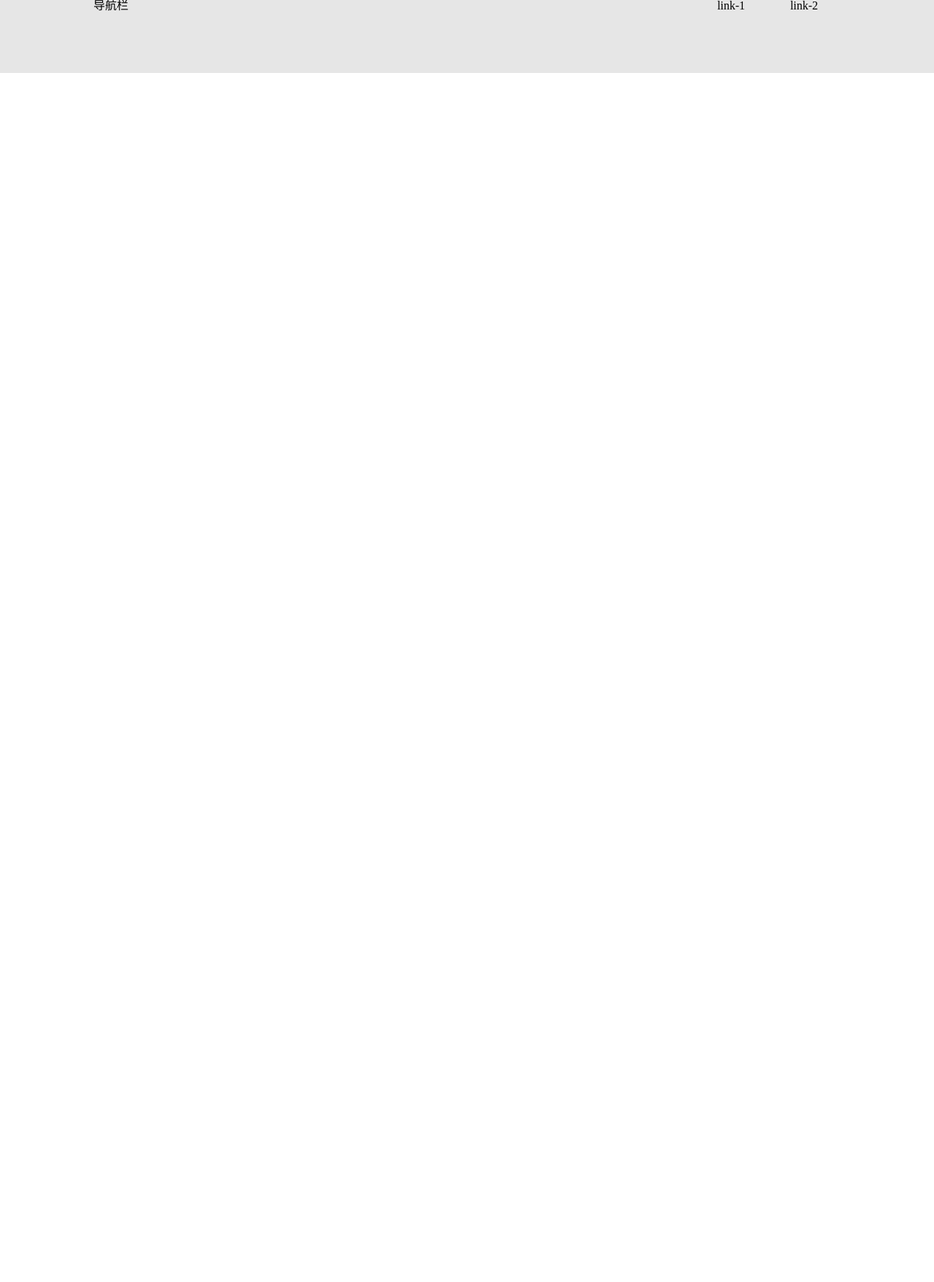
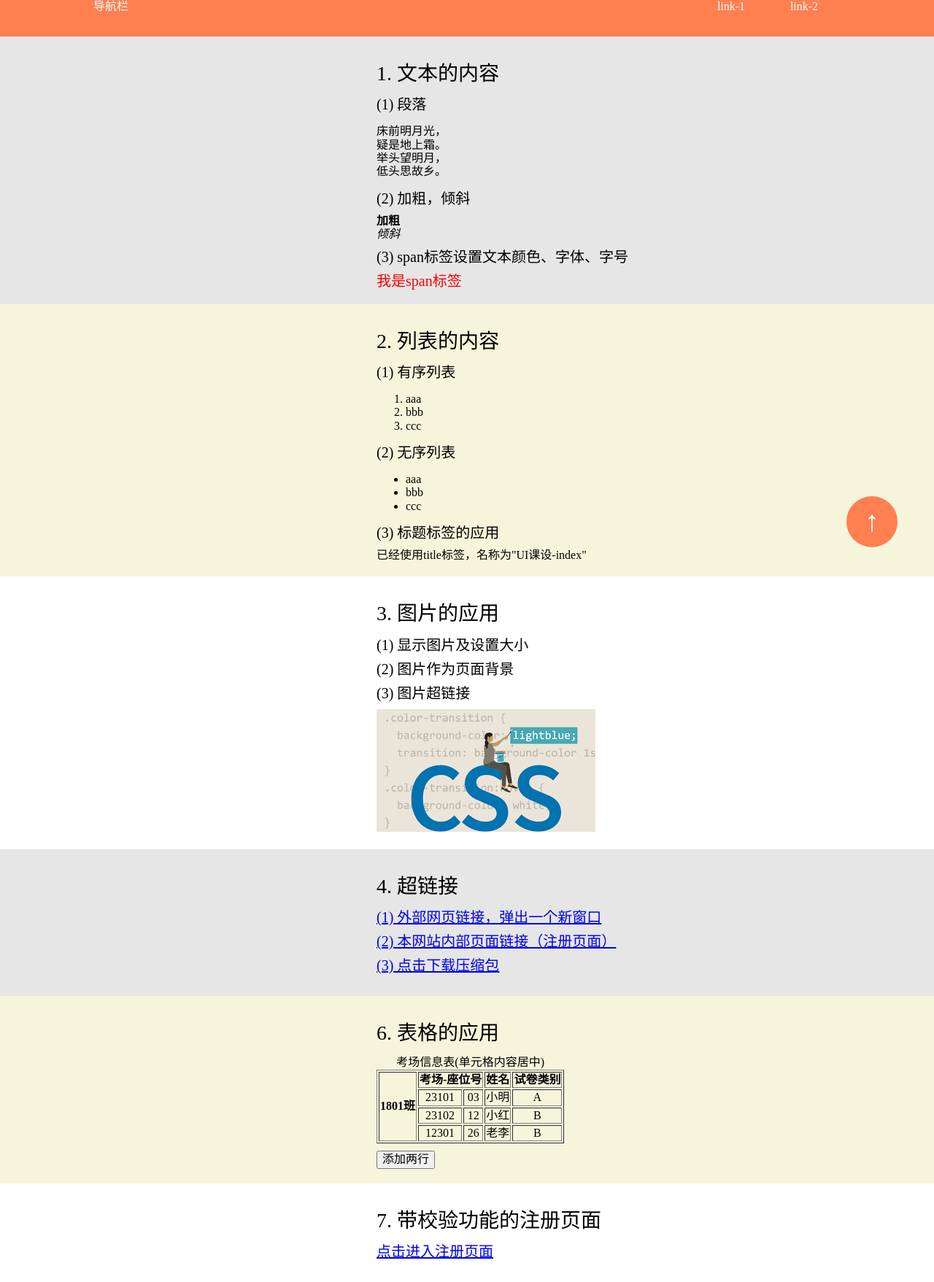
Before and after one commit to JellyfishMIX/ui-course-design, a plain HTML site: page index/index.html in a window 1280 px wide. Shown: the whole page at 73% size. Before the commit the page ends 800 px from the top, so only its background shows below. Drawn offline with Linux system fonts and the light colour scheme.

Commit message:
:construction: Initially completed the index page

```diff
--- /dev/null
+++ b/common/common.css
@@ -0,0 +1,48 @@
+/*common css*/
+
+/*10. header*/
+
+.header {
+    width: 100%;
+    height: 50px;
+    color: #fff;
+    background-color: coral;
+}
+
+.header-wrap {
+    margin: 0 auto;
+    width: 80%;
+    height: 50px;
+    display: flex;
+    flex-direction: row;
+    justify-content: space-between;
+    align-content: center;
+}
+
+.header-right {
+    display: flex;
+    flex-direction: row;
+    justify-content: space-around;
+    width: 200px;
+}
+
+/*5. anchor*/
+
+.anchor-to-top {
+    position: fixed;
+    right: 50px;
+    bottom: 50px;
+    width: 70px;
+    height: 70px;
+    color: white;
+    border-radius: 50%;
+    background-color: coral;
+}
+
+.anchor-to-top-content {
+    position: absolute;
+    top: 50%;
+    left: 50%;
+    transform: translate(-50%, -50%);
+    font-size: 40px;
+}
--- a/common/reset.css
+++ b/common/reset.css
@@ -1,50 +1,350 @@
-/*初始化css*/
+/*! normalize.css v8.0.1 | MIT License | github.com/necolas/normalize.css */
+/*https://github.com/necolas/normalize.css/blob/master/normalize.css*/
 
-/* http://meyerweb.com/eric/tools/css/reset/
-   v2.0 | 20110126
-   License: none (public domain)
-*/
+/* Document
+   ========================================================================== */
 
-html, body, div, span, applet, object, iframe,
-h1, h2, h3, h4, h5, h6, p, blockquote, pre,
-a, abbr, acronym, address, big, cite, code,
-del, dfn, em, img, ins, kbd, q, s, samp,
-small, strike, strong, sub, sup, tt, var,
-b, u, i, center,
-dl, dt, dd, ol, ul, li,
-fieldset, form, label, legend,
-table, caption, tbody, tfoot, thead, tr, th, td,
-article, aside, canvas, details, embed,
-figure, figcaption, footer, header, hgroup,
-menu, nav, output, ruby, section, summary,
-time, mark, audio, video {
+/**
+ * 1. Correct the line height in all browsers.
+ * 2. Prevent adjustments of font size after orientation changes in iOS.
+ */
+
+html {
+    line-height: 1.15; /* 1 */
+    -webkit-text-size-adjust: 100%; /* 2 */
+}
+
+/* Sections
+   ========================================================================== */
+
+/**
+ * Remove the margin in all browsers.
+ */
+
+body {
     margin: 0;
-    padding: 0;
-    border: 0;
-    font-size: 100%;
-    font: inherit;
+}
+
+/**
+ * Render the `main` element consistently in IE.
+ */
+
+main {
+    display: block;
+}
+
+/**
+ * Correct the font size and margin on `h1` elements within `section` and
+ * `article` contexts in Chrome, Firefox, and Safari.
+ */
+
+h1 {
+    font-size: 2em;
+    margin: 0.67em 0;
+}
+
+/* Grouping content
+   ========================================================================== */
+
+/**
+ * 1. Add the correct box sizing in Firefox.
+ * 2. Show the overflow in Edge and IE.
+ */
+
+hr {
+    box-sizing: content-box; /* 1 */
+    height: 0; /* 1 */
+    overflow: visible; /* 2 */
+}
+
+/**
+ * 1. Correct the inheritance and scaling of font size in all browsers.
+ * 2. Correct the odd `em` font sizing in all browsers.
+ */
+
+pre {
+    font-family: monospace, monospace; /* 1 */
+    font-size: 1em; /* 2 */
+}
+
+/* Text-level semantics
+   ========================================================================== */
+
+/**
+ * Remove the gray background on active links in IE 10.
+ */
+
+a {
+    background-color: transparent;
+}
+
+/**
+ * 1. Remove the bottom border in Chrome 57-
+ * 2. Add the correct text decoration in Chrome, Edge, IE, Opera, and Safari.
+ */
+
+abbr[title] {
+    border-bottom: none; /* 1 */
+    text-decoration: underline; /* 2 */
+    text-decoration: underline dotted; /* 2 */
+}
+
+/**
+ * Add the correct font weight in Chrome, Edge, and Safari.
+ */
+
+b,
+strong {
+    font-weight: bolder;
+}
+
+/**
+ * 1. Correct the inheritance and scaling of font size in all browsers.
+ * 2. Correct the odd `em` font sizing in all browsers.
+ */
+
+code,
+kbd,
+samp {
+    font-family: monospace, monospace; /* 1 */
+    font-size: 1em; /* 2 */
+}
+
+/**
+ * Add the correct font size in all browsers.
+ */
+
+small {
+    font-size: 80%;
+}
+
+/**
+ * Prevent `sub` and `sup` elements from affecting the line height in
+ * all browsers.
+ */
+
+sub,
+sup {
+    font-size: 75%;
+    line-height: 0;
+    position: relative;
     vertical-align: baseline;
 }
-/* HTML5 display-role reset for older browsers */
-article, aside, details, figcaption, figure,
-footer, header, hgroup, menu, nav, section {
+
+sub {
+    bottom: -0.25em;
+}
+
+sup {
+    top: -0.5em;
+}
+
+/* Embedded content
+   ========================================================================== */
+
+/**
+ * Remove the border on images inside links in IE 10.
+ */
+
+img {
+    border-style: none;
+}
+
+/* Forms
+   ========================================================================== */
+
+/**
+ * 1. Change the font styles in all browsers.
+ * 2. Remove the margin in Firefox and Safari.
+ */
+
+button,
+input,
+optgroup,
+select,
+textarea {
+    font-family: inherit; /* 1 */
+    font-size: 100%; /* 1 */
+    line-height: 1.15; /* 1 */
+    margin: 0; /* 2 */
+}
+
+/**
+ * Show the overflow in IE.
+ * 1. Show the overflow in Edge.
+ */
+
+button,
+input { /* 1 */
+    overflow: visible;
+}
+
+/**
+ * Remove the inheritance of text transform in Edge, Firefox, and IE.
+ * 1. Remove the inheritance of text transform in Firefox.
+ */
+
+button,
+select { /* 1 */
+    text-transform: none;
+}
+
+/**
+ * Correct the inability to style clickable types in iOS and Safari.
+ */
+
+button,
+[type="button"],
+[type="reset"],
+[type="submit"] {
+    -webkit-appearance: button;
+}
+
+/**
+ * Remove the inner border and padding in Firefox.
+ */
+
+button::-moz-focus-inner,
+[type="button"]::-moz-focus-inner,
+[type="reset"]::-moz-focus-inner,
+[type="submit"]::-moz-focus-inner {
+    border-style: none;
+    padding: 0;
+}
+
+/**
+ * Restore the focus styles unset by the previous rule.
+ */
+
+button:-moz-focusring,
+[type="button"]:-moz-focusring,
+[type="reset"]:-moz-focusring,
+[type="submit"]:-moz-focusring {
+    outline: 1px dotted ButtonText;
+}
+
+/**
+ * Correct the padding in Firefox.
+ */
+
+fieldset {
+    padding: 0.35em 0.75em 0.625em;
+}
+
+/**
+ * 1. Correct the text wrapping in Edge and IE.
+ * 2. Correct the color inheritance from `fieldset` elements in IE.
+ * 3. Remove the padding so developers are not caught out when they zero out
+ *    `fieldset` elements in all browsers.
+ */
+
+legend {
+    box-sizing: border-box; /* 1 */
+    color: inherit; /* 2 */
+    display: table; /* 1 */
+    max-width: 100%; /* 1 */
+    padding: 0; /* 3 */
+    white-space: normal; /* 1 */
+}
+
+/**
+ * Add the correct vertical alignment in Chrome, Firefox, and Opera.
+ */
+
+progress {
+    vertical-align: baseline;
+}
+
+/**
+ * Remove the default vertical scrollbar in IE 10+.
+ */
+
+textarea {
+    overflow: auto;
+}
+
+/**
+ * 1. Add the correct box sizing in IE 10.
+ * 2. Remove the padding in IE 10.
+ */
+
+[type="checkbox"],
+[type="radio"] {
+    box-sizing: border-box; /* 1 */
+    padding: 0; /* 2 */
+}
+
+/**
+ * Correct the cursor style of increment and decrement buttons in Chrome.
+ */
+
+[type="number"]::-webkit-inner-spin-button,
+[type="number"]::-webkit-outer-spin-button {
+    height: auto;
+}
+
+/**
+ * 1. Correct the odd appearance in Chrome and Safari.
+ * 2. Correct the outline style in Safari.
+ */
+
+[type="search"] {
+    -webkit-appearance: textfield; /* 1 */
+    outline-offset: -2px; /* 2 */
+}
+
+/**
+ * Remove the inner padding in Chrome and Safari on macOS.
+ */
+
+[type="search"]::-webkit-search-decoration {
+    -webkit-appearance: none;
+}
+
+/**
+ * 1. Correct the inability to style clickable types in iOS and Safari.
+ * 2. Change font properties to `inherit` in Safari.
+ */
+
+::-webkit-file-upload-button {
+    -webkit-appearance: button; /* 1 */
+    font: inherit; /* 2 */
+}
+
+/* Interactive
+   ========================================================================== */
+
+/*
+ * Add the correct display in Edge, IE 10+, and Firefox.
+ */
+
+details {
     display: block;
 }
-body {
-    line-height: 1;
+
+/*
+ * Add the correct display in all browsers.
+ */
+
+summary {
+    display: list-item;
 }
-ol, ul {
-    list-style: none;
+
+/* Misc
+   ========================================================================== */
+
+/**
+ * Add the correct display in IE 10+.
+ */
+
+template {
+    display: none;
 }
-blockquote, q {
-    quotes: none;
+
+/**
+ * Add the correct display in IE 10.
+ */
+
+[hidden] {
+    display: none;
 }
-blockquote:before, blockquote:after,
-q:before, q:after {
-    content: '';
-    content: none;
-}
-table {
-    border-collapse: collapse;
-    border-spacing: 0;
-}
--- a/index/index.css
+++ b/index/index.css
@@ -1,21 +1,76 @@
-.navigator {
-    width: 100%;
-    height: 100px;
+/*common*/
+
+.title {
+    margin: 15px 0;
+    font-size: 28px;
+}
+
+.sub-title {
+    margin: 10px 0;
+    font-size: 20px;
+}
+
+.area {
+    padding: 20px;
+    text-align: center;
+}
+
+.area-content {
+    margin: 0 40%;
+    width: 600px;
+    text-align: left;
+}
+
+/*1. text-area*/
+
+.text-area {
+    background-color: #e6e6e6;
+}
+.text-area-bolder {
+    font-weight: bold;
+}
+
+.text-area-italic {
+    font-style: italic;
+}
+
+.text-area-span {
+    color: red;
+    font-size: 20px;
+    font-family: STXihei, "华文细黑", "Microsoft YaHei", "微软雅黑";
+}
+
+/*2. list-area*/
+
+.list-area {
+    background-color: beige;
+}
+
+/*3. image-area*/
+
+.image-area {
+    background: image('./images/html-img.jpg') no-repeat;
+}
+
+.image-area-img {
+    width: 300px;
+}
+
+/*4. hyperlink-area*/
+.hyperlink-area {
     background-color: #e6e6e6;
 }
 
-.navigator-wrap {
-    margin: 0 auto;
-    width: 80%;
-    height: 100px;
-    display: flex;
-    flex-direction: row;
-    justify-content: space-between;
+/*6. table-area*/
+.table-area {
+    background-color: beige;
 }
 
-.navigator-right {
-    display: flex;
-    flex-direction: row;
-    justify-content: space-around;
-    width: 200px;
+/*id选择器，这里只做样例，并不推荐使用*/
+#tableAreaAddRowButton {
+    margin-top: 10px ;
 }
+
+td {
+    text-align: center;
+}
--- a/index/index.html
+++ b/index/index.html
@@ -4,18 +4,158 @@
     <meta charset="UTF-8">
     <title>UI课设-index</title>
     <link rel="stylesheet" type="text/css" href="../common/reset.css">
+    <link rel="stylesheet" type="text/css" href="../common/common.css">
     <link rel="stylesheet" type="text/css" href="index.css">
 </head>
 <body>
-<!--10.导航栏-->
-<div class="navigator">
-    <div class="navigator-wrap">
-        <div class="navigator-left">导航栏</div>
-        <div class="navigator-right">
+<!--anchor link, 注意：点击触发anchor会让url后缀加上：#topAnchor-->
+<a id="topAnchor"></a>
+
+<!--10. 导航栏-->
+<div class="header">
+    <div class="header-wrap">
+        <div class="header-left">导航栏</div>
+        <div class="header-right">
             <div>link-1</div>
             <div>link-2</div>
         </div>
     </div>
 </div>
+
+<!--1. 文本的内容-->
+<div class="text-area area">
+    <div class="area-content">
+        <div class="title">1. 文本的内容</div>
+        <div>
+            <div>
+                <div class="sub-title">(1) 段落</div>
+                <p>
+                    床前明月光，<br>
+                    疑是地上霜。<br>
+                    举头望明月，<br>
+                    低头思故乡。<br>
+                </p>
+            </div>
+
+            <div>
+                <div class="sub-title">(2) 加粗，倾斜</div>
+                <div class="text-area-bolder">加粗</div>
+                <div class="text-area-italic">倾斜</div>
+            </div>
+
+            <div>
+                <div class="sub-title">(3) span标签设置文本颜色、字体、字号</div>
+                <span class="text-area-span">我是span标签</span>
+            </div>
+        </div>
+    </div>
+</div>
+
+<!--2. 列表的内容-->
+<div class="list-area area">
+    <div class="area-content">
+        <div class="title">2. 列表的内容</div>
+        <div>
+            <div>
+                <div class="sub-title">(1) 有序列表</div>
+                <ol>
+                    <li>aaa</li>
+                    <li>bbb</li>
+                    <li>ccc</li>
+                </ol>
+            </div>
+            <div>
+                <div class="sub-title">(2) 无序列表</div>
+                <ul>
+                    <li>aaa</li>
+                    <li>bbb</li>
+                    <li>ccc</li>
+                </ul>
+            </div>
+            <div>
+                <div class="sub-title">(3) 标题标签的应用</div>
+                <div>已经使用title标签，名称为"UI课设-index"</div>
+            </div>
+        </div>
+    </div>
+</div>
+
+<!--3. 图片的应用-->
+<div class="image-area area">
+    <div class="area-content">
+        <div class="title">3. 图片的应用</div>
+        <div>
+            <div class="sub-title">(1) 显示图片及设置大小</div>
+            <div class="sub-title">(2) 图片作为页面背景</div>
+            <div>
+                <div class="sub-title">(3) 图片超链接</div>
+                <a href="https://blog.csdn.net/weixin_43735348"><img class="image-area-img" src="./images/css-img.png"></a>
+            </div>
+        </div>
+    </div>
+</div>
+
+<!--4. 超链接-->
+<div class="hyperlink-area area">
+    <div class="area-content">
+        <div class="title">4. 超链接</div>
+        <div>
+            <div class="sub-title"><a href="#" onclick="window.open('https://blog.csdn.net/weixin_43735348')">(1) 外部网页链接，弹出一个新窗口</a></div>
+            <div class="sub-title"><a href="#" onclick="window.open('../register/register.html')">(2) 本网站内部页面链接（注册页面）</a> </div>
+            <a href="./resources/zip-package.zip"><div class="sub-title">(3) 点击下载压缩包</div></a>
+        </div>
+    </div>
+</div>
+
+<!--5. 锚点链接-返回顶部。注意：点击触发anchor会让url后缀加上：#topAnchor-->
+<a href="#topAnchor">
+    <div class="anchor-to-top">
+        <div class="anchor-to-top-content">↑</div>
+    </div>
+</a>
+
+<!--6. 表格的应用-->
+<div class="table-area area">
+    <div class="area-content">
+        <div class="title">6. 表格的应用</div>
+        <table id="tableAreaTable" border="1">
+            <caption>考场信息表(单元格内容居中)</caption>
+            <tr>
+                <th rowspan="4" id="tableArea1801Class">1801班</th>
+                <th colspan="2">考场-座位号</th>
+                <th>姓名</th>
+                <th>试卷类别</th>
+            </tr>
+            <tr>
+                <td>23101</td>
+                <td>03</td>
+                <td>小明</td>
+                <td>A</td>
+            </tr>
+            <tr>
+                <td>23102</td>
+                <td>12</td>
+                <td>小红</td>
+                <td>B</td>
+            </tr>
+            <tr>
+                <td>12301</td>
+                <td>26</td>
+                <td>老李</td>
+                <td>B</td>
+            </tr>
+        </table>
+        <button id="tableAreaAddRowButton" onclick="tableAreaAddRow(document.getElementById('tableAreaTable'))">添加两行</button>
+    </div>
+</div>
+
+<!--7. 带校验功能的注册页面-->
+<div class="register-area area">
+    <div class="area-content">
+        <div class="title">7. 带校验功能的注册页面</div>
+        <a href="#" onclick="window.open('../register/register.html')"><div class="sub-title">点击进入注册页面</div></a>
+    </div>
+</div>
+<script type="text/javascript" src="index.js"></script>
 </body>
 </html>
--- /dev/null
+++ b/index/index.js
@@ -0,0 +1,21 @@
+// table-area
+let tableArray = [
+    ['23101', '12', '喜羊羊', 'A'],
+    ['11301', '07', '美羊羊', 'B']
+];
+
+const tableArea1801Class = document.getElementById('tableArea1801Class');
+
+function tableAreaAddRow(baseTable) {
+    const iLen = tableArray.length;
+    for (let i = 0; i < iLen; i++) {
+        let row = baseTable.insertRow();
+        let jArray = tableArray[i];
+        const jLen = jArray.length;
+        for (let j = 0; j < jLen; j++) {
+            let cell = row.insertCell();
+            cell.innerHTML = jArray[j];
+        }
+    }
+    tableArea1801Class.setAttribute('rowspan', tableArea1801Class.getAttribute('rowspan') + 2);
+}
```
Also changed, not shown: register/register.html (added, +33 -0 lines), index/images/css-img.png (added), index/images/html-img.jpg (added), register/register.css (added), register/register.js (added), 1 other file.
